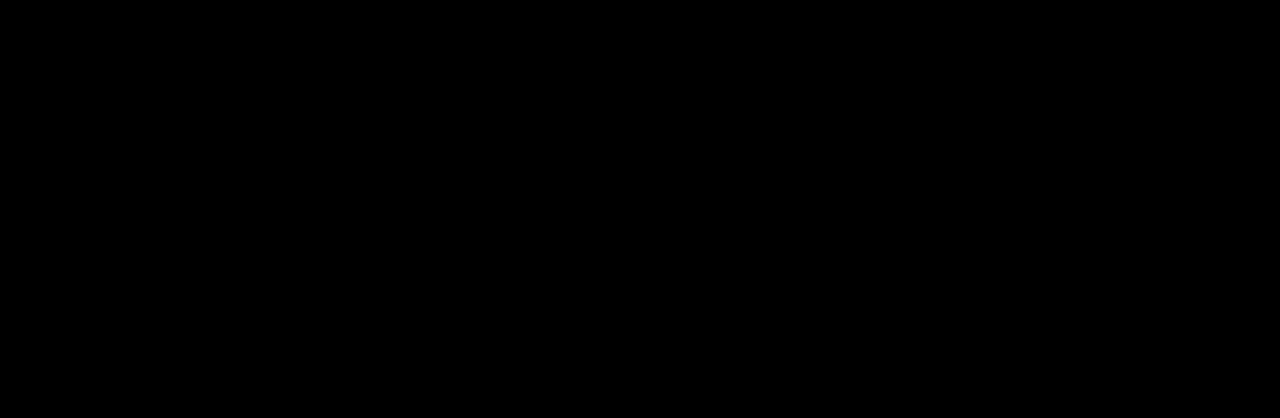
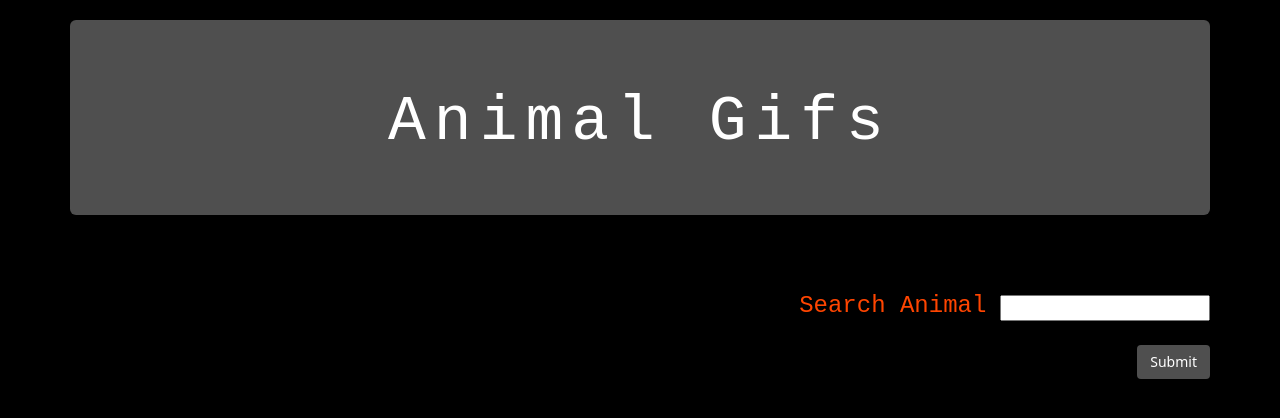
Before and after one commit to ckhurley20/GifTastic, a plain HTML site: page index.html in a window 1280 px wide. Drawn offline with nearby package versions, Linux system fonts and the light colour scheme.

Commit message:
fixed some things

```diff
--- a/index.html
+++ b/index.html
@@ -3,7 +3,7 @@
 
 <head>
     <meta charset="UTF-8">
-    <title>Patriots Trivia</title>
+    <title>GifTastic</title>
     <link href="https://fonts.googleapis.com/css?family=Raleway|Sigmar+One" rel="stylesheet">
     <link href="assets/css/reset.css" rel="stylesheet">
     <link rel="stylesheet" href="https://maxcdn.bootstrapcdn.com/bootstrap/3.3.7/css/bootstrap.min.css">
@@ -12,6 +12,33 @@
 
 <body>
 
+        <div class="container container-fluid"><br>
+
+            <header class="jumbotron">
+                <h1>Animal Gifs</h1>
+            </header>
+
+
+            <!-- Rendered buttons will get dumped Here  -->
+            <div id="buttons-view"></div><br>
+
+            <!-- Submit animal form -->
+            <form class="navbar-form navbar-right" id="animal-form">
+                <div class="form-group">
+                    <label for="animal-input"><h3>Search Animal</h3></label>
+                </div>
+                <input type="text" id="animal-input"><br>
+
+                <!-- Button triggers new animal to be added -->
+                <input id="add-animal" button type="submit" class="btn btn-deafult" value="Submit">
+            </form>
+
+            <!-- Gifs will get dumped dere -->
+            <div id="animals-view" data-state="still"></div>
+
+        </div>
+
+
     <script src="https://code.jquery.com/jquery.js"></script>
     <script type="text/javascript" src="assets/javascript/app.js"></script>
 </body>
```
